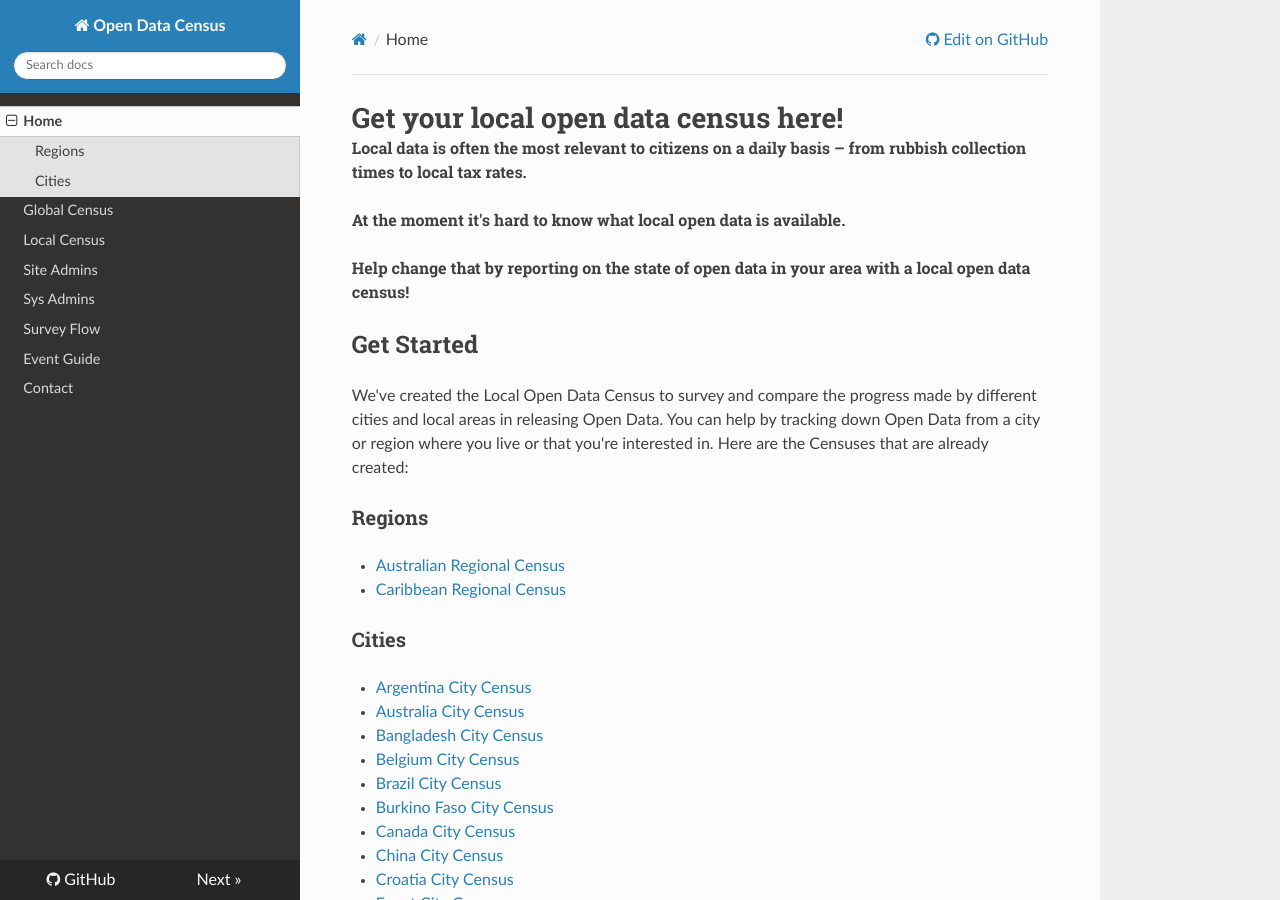
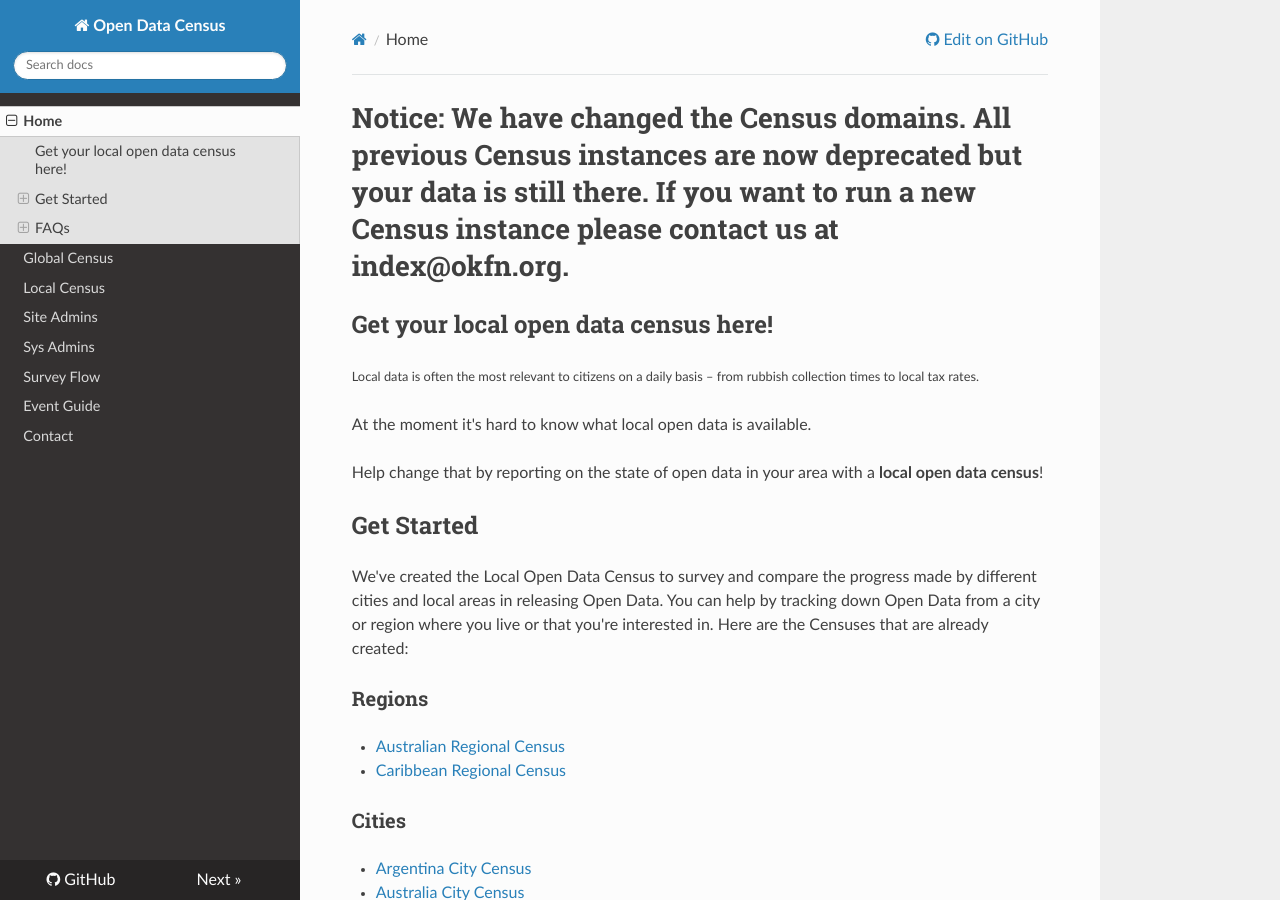
Before and after one commit to okfn/opendatasurvey, an MkDocs documentation site: the page built from docs/index.md, in a window 1280 px wide and 900 px high. Built offline with MkDocs 1.6.1, drawn with Linux system fonts in a browser that asks for light colours; nearby versions of some CDN libraries; old or Windows-style settings are respelled for this version of MkDocs.

Commit message:
Added a notice about domain changes
closes #928

```diff
--- a/docs/index.md
+++ b/docs/index.md
@@ -1,12 +1,11 @@
+# Notice: We have changed the Census domains. All previous Census instances are now deprecated but your data is still there. If you want to run a new Census instance please contact us at index@okfn.org.
 
-<h1>
-  Get your local open data census here!
+## Get your local open data census here!
   <small>
     <p>Local data is often the most relevant to citizens on a daily basis – from rubbish collection times to local tax rates.</p>
     <p>At the moment it's hard to know what local open data is available.</p>
     <p>Help change that by reporting on the state of open data in your area with a <strong>local open data census</strong>!</p>
   </small>
-</h1>
 
 ## Get Started
 
```
